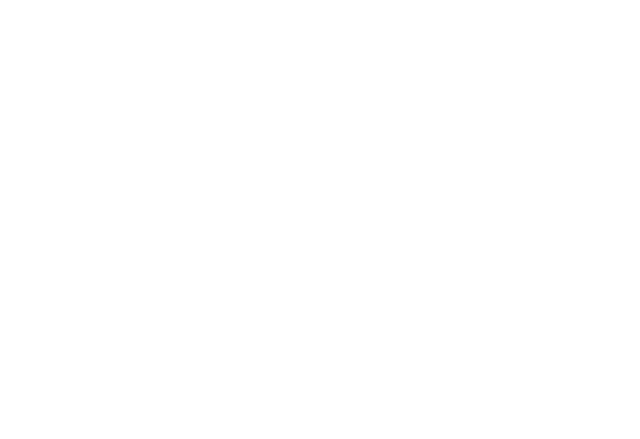
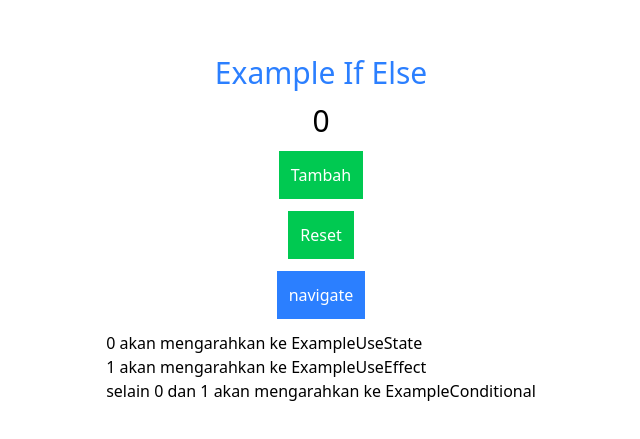
Before and after one commit to IrgiNM/Belajar_di_Indokoding, a React (Vite) app in the folder belajar-react/: page /ExampleIfElse in a window 1280 px wide. Before the commit this address had no page. Shown: the part 211-650 px from the top of the page, without its empty margins (319-959 px from the left). Built offline with nearby package versions, Linux system fonts and the light colour scheme.

Commit message:
add explanation

```diff
--- a/belajar-react/src/App.tsx
+++ b/belajar-react/src/App.tsx
@@ -1,10 +1,11 @@
 import { Route, Routes } from "react-router-dom";
 import DinarPage from "./pages/DinarPage";
 import ExamplePage from "./pages/example/ExampleCreateComponentPage";
-import UseStateExample from "./pages/example/ExampleUseState";
 import { MainLayout } from "./components/layout/MainLayout";
 import ExampleUseEffect from "./pages/example/ExampleUseEffect";
 import ExampleConditional from "./pages/example/ExampleConditional";
+import ExampleIfElse from "./pages/example/ExampleIfElse";
+import ExampleUseState from "./pages/example/ExampleUseState";
 
 function App() {
   return (
@@ -12,9 +13,11 @@
       <Routes>
         <Route path="/" element={<MainLayout />}>
           <Route index element={<ExamplePage />} />
-          <Route path="/UseStateExample" element={<UseStateExample />} />
+          <Route path="/ExampleUseState" element={<ExampleUseState />} />
           <Route path="/ExampleUseEffect" element={<ExampleUseEffect />} />
           <Route path="/ExampleConditional" element={<ExampleConditional />} />
+          <Route path="/ExampleIfElse" element={<ExampleIfElse />} />
+          <Route path="/ExampleIfElse" element={<ExampleIfElse />} />
           <Route path="/dinar" element={<DinarPage />} />
         </Route>
       </Routes>
--- a/belajar-react/src/pages/example/ExampleConditional.tsx
+++ b/belajar-react/src/pages/example/ExampleConditional.tsx
@@ -42,6 +42,15 @@
             {isLoggedIn ? "ubah jadi false" : "ubah jadi true"}
           </button>
         </div>
+
+        <button
+          className="bg-blue-500 p-3 text-white rounded-2xl"
+          onClick={() => {
+            window.location.href = "/ExampleIfElse";
+          }}
+        >
+          lanjut ke penjelasan if else
+        </button>
       </div>
     </>
   );
--- /dev/null
+++ b/belajar-react/src/pages/example/ExampleIfElse.tsx
@@ -0,0 +1,58 @@
+import React, { useState } from "react";
+
+export default function ExampleIfElse() {
+  const [number, setNumber] = useState(0);
+
+  // Contoh penggunaan if-else
+  if (number === 0) {
+    console.log("Ayam");
+  } else if (number === 1) {
+    console.log("Kucing");
+  } else if (number === 2) {
+    console.log("Bebek");
+  } else {
+    console.log("Tidak ada yang cocok");
+  }
+
+  // Contoh penggunaan if-else untuk navigasi
+  const handleNavigate = () => {
+    if (number === 0) {
+      window.location.href = "/ExampleUseState";
+    } else if (number === 1) {
+      window.location.href = "/ExampleUseEffect";
+    } else {
+      window.location.href = "/ExampleConditional";
+    }
+  };
+  return (
+    <>
+      <div className="flex flex-col items-center justify-center min-h-screen gap-3">
+        <h1 className="text-3xl text-blue-500">Example If Else</h1>
+        <h1 className="text-3xl">{number}</h1>
+
+        <button
+          className="bg-green-500 p-3 text-white"
+          onClick={() => setNumber(number + 1)}
+        >
+          Tambah
+        </button>
+        <button
+          className="bg-green-500 p-3 text-white"
+          disabled={number === 0}
+          onClick={() => setNumber(0)}
+        >
+          Reset
+        </button>
+
+        <button className="bg-blue-500 p-3 text-white" onClick={handleNavigate}>
+          navigate
+        </button>
+        <div>
+          <p>0 akan mengarahkan ke ExampleUseState</p>
+          <p>1 akan mengarahkan ke ExampleUseEffect</p>
+          <p>selain 0 dan 1 akan mengarahkan ke ExampleConditional</p>
+        </div>
+      </div>
+    </>
+  );
+}
--- a/belajar-react/src/pages/example/ExampleUseState.tsx
+++ b/belajar-react/src/pages/example/ExampleUseState.tsx
@@ -4,7 +4,7 @@
 import React, { useState } from "react";
 import { useNavigate } from "react-router-dom";
 
-export default function UseStateExample() {
+export default function ExampleUseState() {
   // contoh penggunaan useState dengan tipe data number
   const [number, setNumber] = useState(0);
   // gunakan setNumber untuk mengubah nilai number
```
